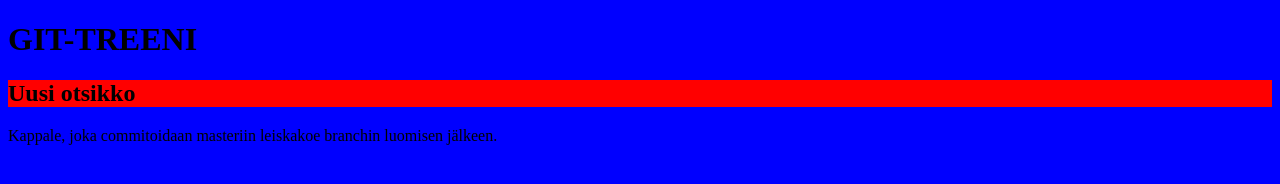
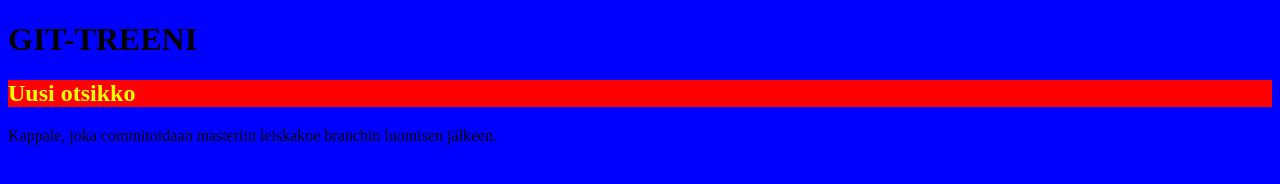
Before and after one commit to Lefti90/gittreeni, a plain HTML site: page index.html in a window 1280 px wide. Drawn offline with Linux system fonts and the light colour scheme.

Commit message:
keltaasta

```diff
--- a/tyyli.css
+++ b/tyyli.css
@@ -5,9 +5,5 @@
 
 h2 {
   background-color: red;
-<<<<<<< HEAD
-  color: black;
-=======
   color: yellow;
->>>>>>> konflikti
 }
```
